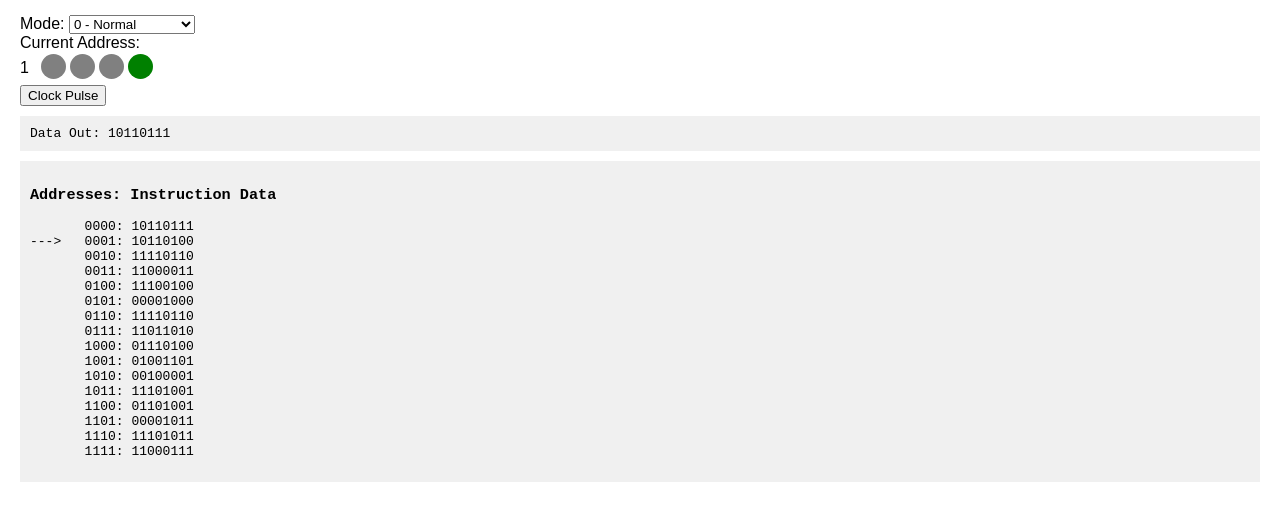
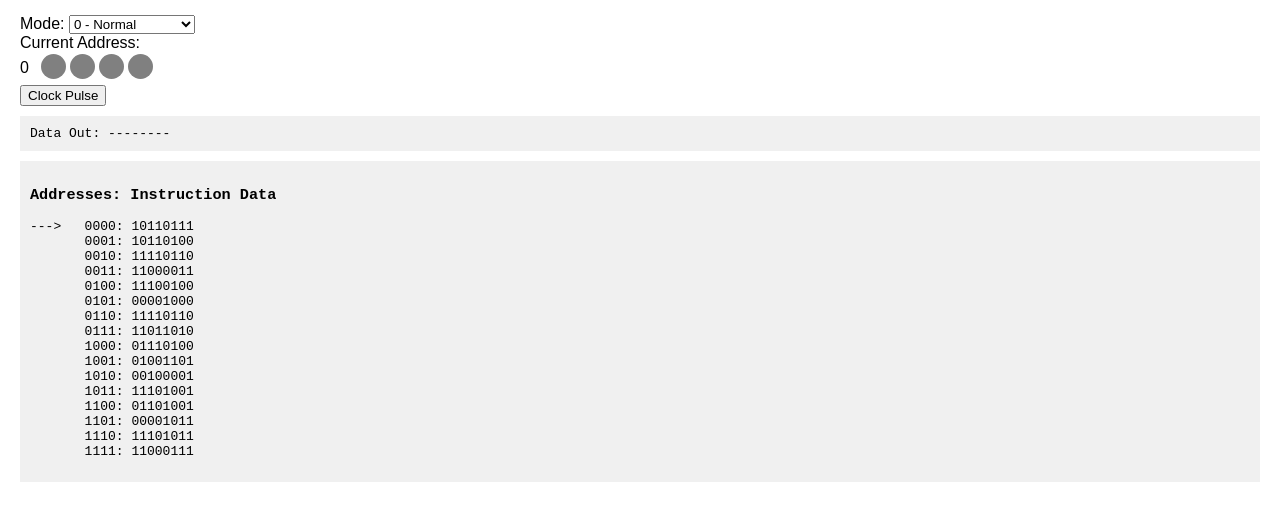
Before and after one commit to khiemnguyen-eiu/cse206lec6sim2, a plain HTML site: page index.html in a window 1280 px wide. Shown: the part 239-748 px from the top of the page. Drawn offline with Linux system fonts and the light colour scheme.

Commit message:
Update index.html

```diff
--- a/index.html
+++ b/index.html
@@ -100,6 +100,12 @@
 
         const ram = new RAM16x8();
 
+        function init() {
+            document.getElementById("memoryDump").innerText = ram.dumpMemory();
+            document.getElementById("addressDisplay").innerText = ram.address;
+            updateAddressBits();
+        }
+
         function clock() {
             const mode = parseInt(document.getElementById("mode").value);
             const jumpAddr = parseInt(document.getElementById("jumpAddress").value || 0);
@@ -150,7 +156,7 @@
         updateAddressBits();
         updateJumpAddressBits();
         updateRelativeOffsetBits();
-        clock();
+        init();
     </script>
 </body>
 
```
